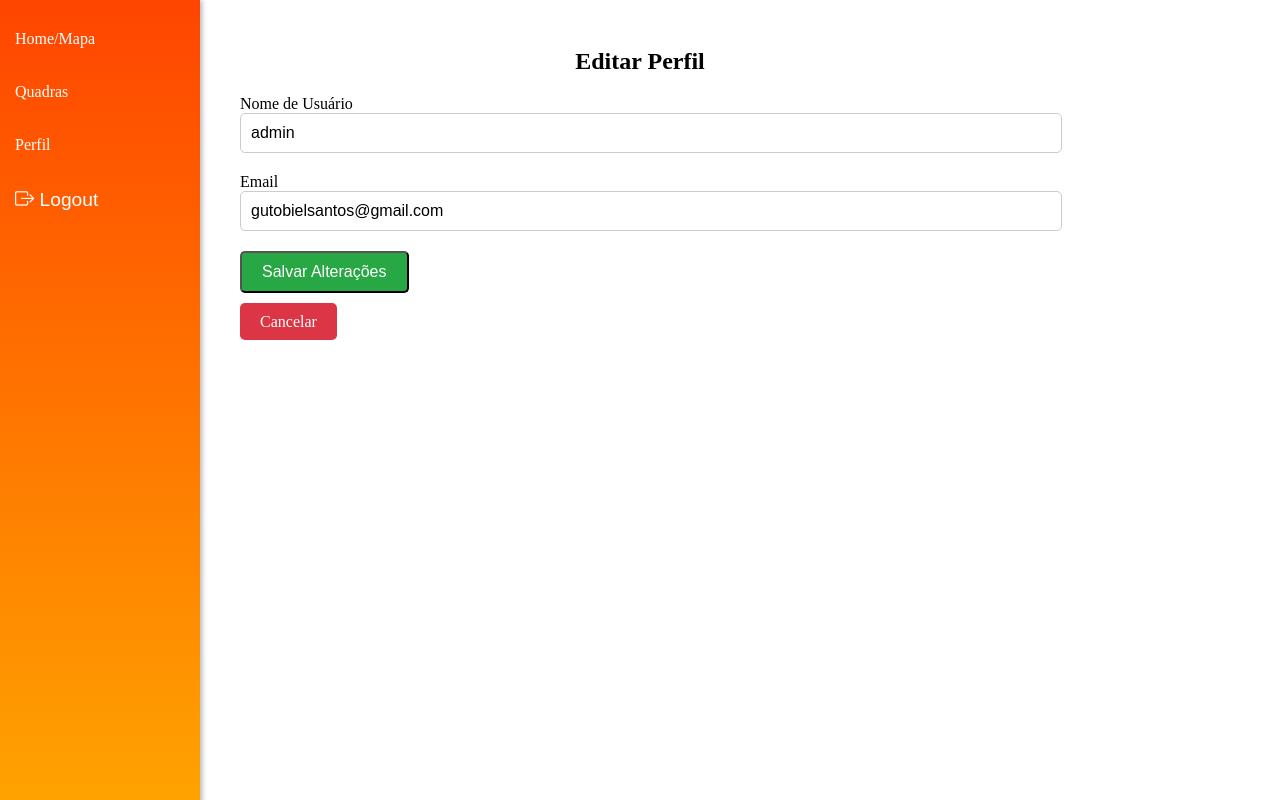
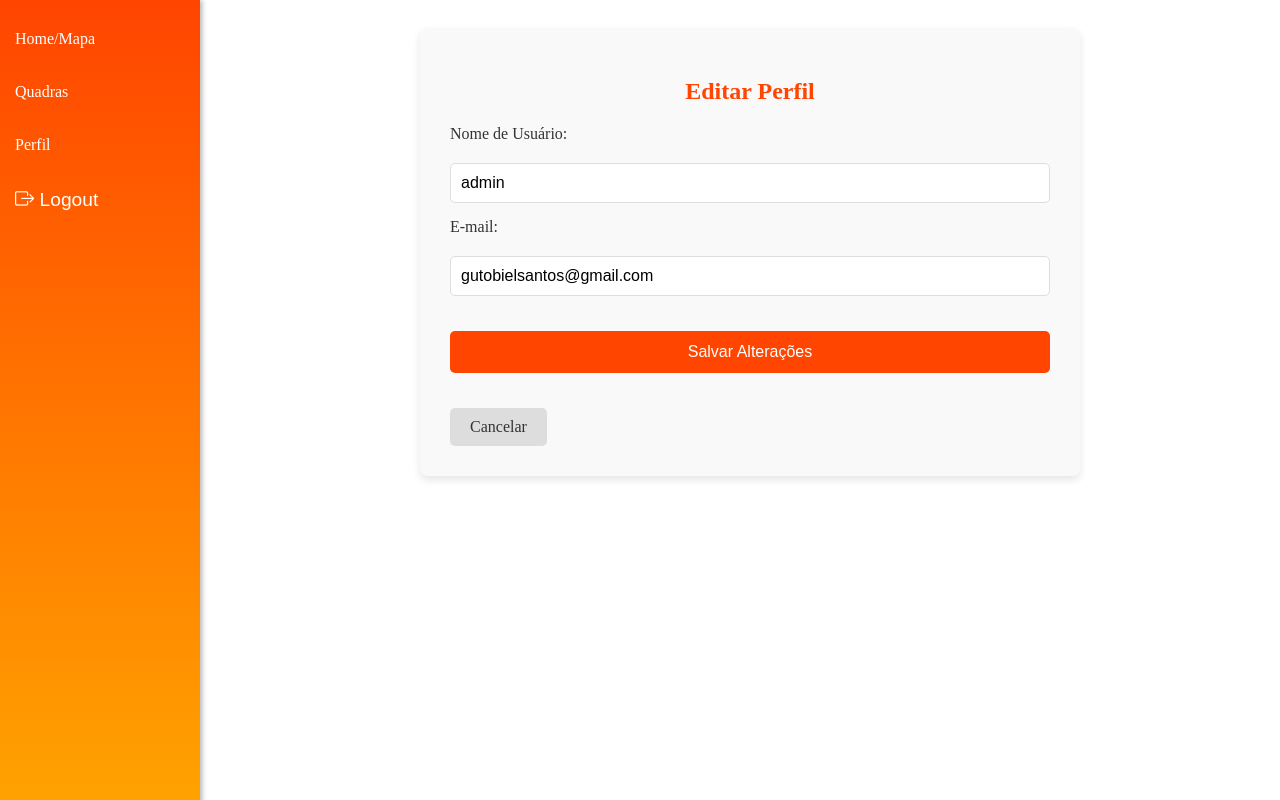
Before and after one commit to Gutobiel/Marca-ai, a Django app: page /editar_perfil/ in a window 1280 px wide. Run offline with Django 5.2, Linux system fonts and the light colour scheme; a user stored in the database is signed in.

Commit message:
edição finalizado, ver no mapa e açoes da partida apenas para qquem criou

```diff
--- a/core/templates/editar_perfil.html
+++ b/core/templates/editar_perfil.html
@@ -79,6 +79,88 @@
   display: block;
   margin: 0 auto 20px;
 }
+
+/* Estilos do formulário de edição de perfil */
+.block1 {
+  margin-left: 220px; /* Para compensar a largura da barra lateral */
+  padding: 20px;
+}
+
+.container {
+  background-color: #f9f9f9;
+  padding: 30px;
+  border-radius: 8px;
+  box-shadow: 0 4px 8px rgba(0, 0, 0, 0.1);
+  max-width: 600px;
+  margin: 0 auto;
+}
+
+.profile-title {
+  text-align: center;
+  margin-bottom: 20px;
+  font-size: 24px;
+  color: #FF4500;
+}
+
+form {
+  display: flex;
+  flex-direction: column;
+  gap: 15px;
+}
+
+label {
+  font-size: 16px;
+  color: #333;
+  margin-bottom: 5px;
+}
+
+input[type="text"],
+input[type="email"] {
+  padding: 10px;
+  font-size: 16px;
+  border-radius: 5px;
+  border: 1px solid #ddd;
+  width: 100%;
+  box-sizing: border-box;
+}
+
+input[type="text"]:focus,
+input[type="email"]:focus {
+  border-color: #FF4500;
+  outline: none;
+}
+
+#save-button {
+  background-color: #FF4500;
+  color: white;
+  padding: 12px 20px;
+  font-size: 16px;
+  border: none;
+  border-radius: 5px;
+  cursor: pointer;
+  transition: background-color 0.3s;
+  margin-top: 20px;
+}
+
+#save-button:hover {
+  background-color: #FFA500;
+}
+
+.btn-cancel {
+  display: inline-block;
+  padding: 10px 20px;
+  text-decoration: none;
+  background-color: #ddd;
+  border-radius: 5px;
+  color: #333;
+  text-align: center;
+  margin-top: 15px;
+  transition: background-color 0.3s;
+}
+
+.btn-cancel:hover {
+  background-color: #c5c5c5;
+}
 </style>
 <body>
 <nav id="side-bar">
@@ -96,34 +178,31 @@
         </li>
     </ul>
 </nav>
+{% if messages %}
+  {% for message in messages %}
+    <div class="alert alert-{{ message.tags }}">
+      {{ message }}
+    </div>
+  {% endfor %}
+{% endif %}
   <div class="block1">
     <div class="container">
       <h2 class="profile-title">Editar Perfil</h2>
 
-      <!-- Exibindo mensagens de erro ou sucesso -->
-      {% if messages %}
-        {% for message in messages %}
-          <div class="alert alert-{{ message.tags }}">
-            {{ message }}
-          </div>
-        {% endfor %}
-      {% endif %}
+      <form method="POST">
+        {% csrf_token %}
+        <label for="username">Nome de Usuário:</label>
+        <input type="text" id="username" name="username" value="{{ user.username }}" required>
 
-      <form action="{% url 'editar_perfil' %}" method="post" enctype="multipart/form-data" id="form">
-        {% csrf_token %}
+        <label for="email">E-mail:</label>
+        <input type="email" id="email" name="email" value="{{ user.email }}" required>
 
-        <div class="form-group">
-          <label for="username">Nome de Usuário</label>
-          <input class="input" type="text" name="username" value="{{ user.username }}" >
-        </div>
+        <button type="submit" id="save-button">Salvar Alterações</button>
+    </form>
 
-        <div class="form-group">
-          <label for="email">Email</label>
-          <input class="input" type="email" name="email" value="{{ user.email }}" required>
-        </div>
-
-        <button type="submit" class="btn-save">Salvar Alterações</button>
-      </form>
+    {% for message in messages %}
+        <p>{{ message }}</p>
+    {% endfor %}
 
       <div class="cancel-action">
         <a href="{% url 'perfil' %}" class="btn-cancel">Cancelar</a>
@@ -132,6 +211,7 @@
   </div>
 
   <div class="block2"></div>
+
 </body>
 
 </html>
--- a/core/templates/home.html
+++ b/core/templates/home.html
@@ -118,7 +118,7 @@
             content: `
               <div>
                 <h3>${ponto.descricao}</h3>
-                <p>Esporte: ${ponto.esporte}</p>
+                <p>Descrição: ${ponto.descricao}</p>
               </div>
             `,
           });
--- a/core/views.py
+++ b/core/views.py
@@ -93,6 +93,34 @@ def user_login(request):
             messages.error(request, 'Email ou senha incorretos.')
 
     return render(request, 'login.html')
+
+@login_required
+def editar_perfil(request):
+    user = request.user  # Usuário autenticado atual
+
+    if request.method == 'POST':
+        username = request.POST.get('username', '').strip()
+        email = request.POST.get('email', '').strip()
+
+        # Valida se o email já está em uso por outro usuário
+        if User.objects.filter(email=email).exclude(pk=user.pk).exists():
+            messages.error(request, 'Este e-mail já está em uso por outro usuário.')
+            return redirect('editar_perfil')
+
+        # Valida se o username já está em uso por outro usuário
+        if User.objects.filter(username=username).exclude(pk=user.pk).exists():
+            messages.error(request, 'Este nome de usuário já está em uso.')
+            return redirect('editar_perfil')
+
+        # Atualiza o perfil do usuário
+        user.username = username
+        user.email = email
+        user.save()
+
+        messages.success(request, 'Perfil atualizado com sucesso!')
+        return redirect('perfil')  # Redireciona para a página do perfil
+
+    return render(request, 'editar_perfil.html', {'user': user})
 
 @csrf_exempt
 def salvar_ponto(request):
--- a/marca_ai/urls.py
+++ b/marca_ai/urls.py
@@ -20,12 +20,14 @@ from django.contrib import admin
 from django.urls import path
 from django.urls import include, path
 from django.contrib.auth import views as auth_views
+from django.contrib.auth.views import LoginView
 
 
 
 urlpatterns = [
     path("admin/", admin.site.urls),
     path('', views.user_login, name='login'),
+    path('login/', views.user_login, name='login'),
     path('cadastro/', views.register, name='cadastro'),
     path('home/', views.home, name='home'),
     path('partidas/', views.partidas, name='partidas'),
@@ -42,7 +44,6 @@ urlpatterns = [
     path('criar_partida/<int:quadra_id>/', views.criar_partida, name='criar_partida'),
     path('partidas/<int:quadra_id>/', views.listar_partidas, name='listar_partidas'),
     path('quadra/<int:quadra_id>/partidas/', views.ver_partidas_criadas, name='ver_partidas_criadas'),
-    path('perfil/', views.perfil, name='perfil'),
     path('logout/', auth_views.LogoutView.as_view(next_page='/'), name='logout'),
     path('quadra/editar/<int:quadra_id>/', views.editar_quadra, name='editar_quadra'),
     path('quadra/excluir/<int:quadra_id>/', views.excluir_quadra, name='excluir_quadra'),
@@ -50,4 +51,5 @@ urlpatterns = [
     path('partida/excluir/<int:partida_id>/', views.excluir_partida, name='excluir_partida'),
     path('perfil/', views.perfil, name='perfil'),
     path('editar_perfil/', views.editar_perfil, name='editar_perfil'),
+
 ]
```
Also changed, not shown: core/templates/partidas.html (+6 -1 lines), core/templates/partidas_da_quadra.html (+7 -3 lines), core/templates/perfil.html (+137 -22 lines), marca_ai/settings.py (+13 -2 lines), core/templates/criar_partida.html (line endings or trailing spaces), db.sqlite3.
